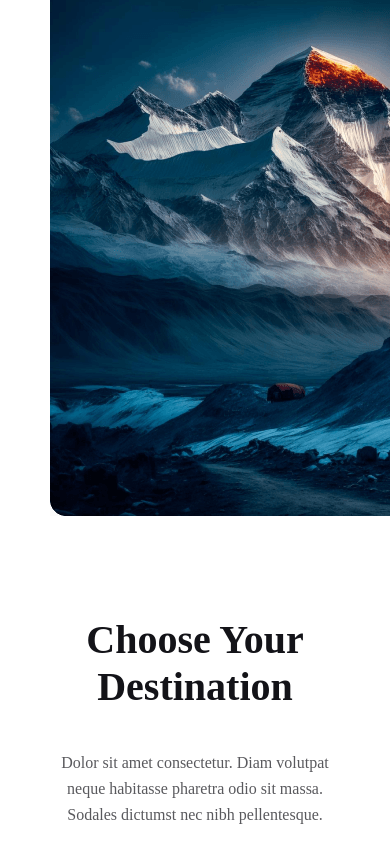
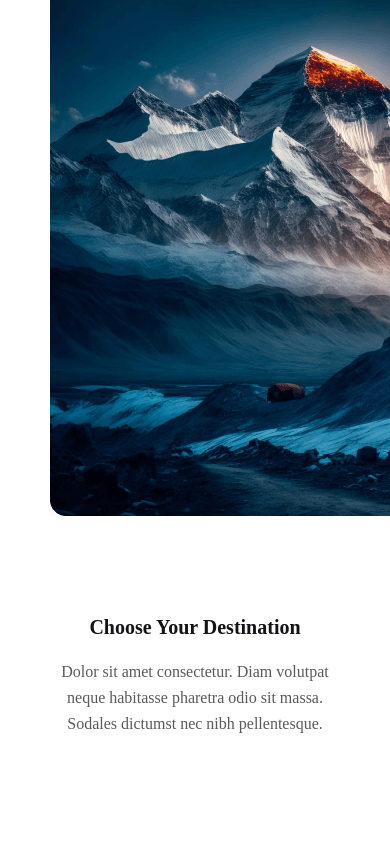
Before and after one commit to rakibulhasanme09/b9-a2-luxury-travel, a plain HTML site: page index.html in a window 390 px wide. Shown: the part 1667-2511 px from the top of the page. After the commit the page ends 2420 px from the top, so only its background shows below. Drawn offline with Linux system fonts and the light colour scheme.

Commit message:
section 2 part 1 added

```diff
--- a/styles/style.css
+++ b/styles/style.css
@@ -248,6 +248,9 @@ main {
     .description {
         width: 335px;
     }
+    .destination-title{
+        font-size: 20px;
+    }
 }
 
 /* medium */
```
